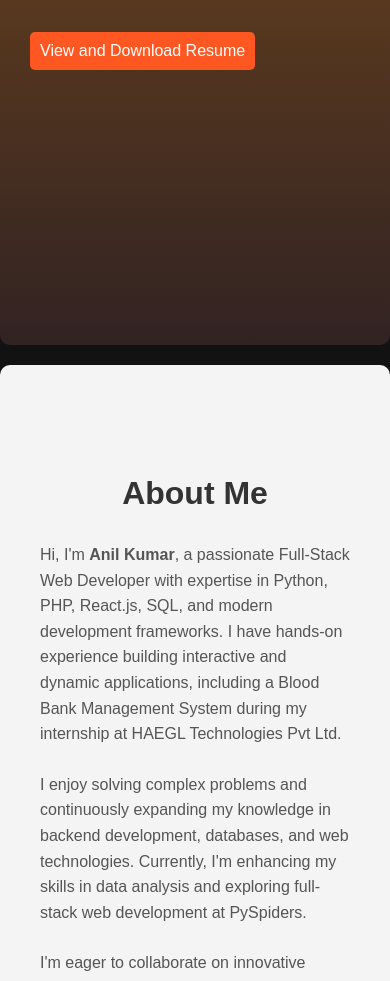
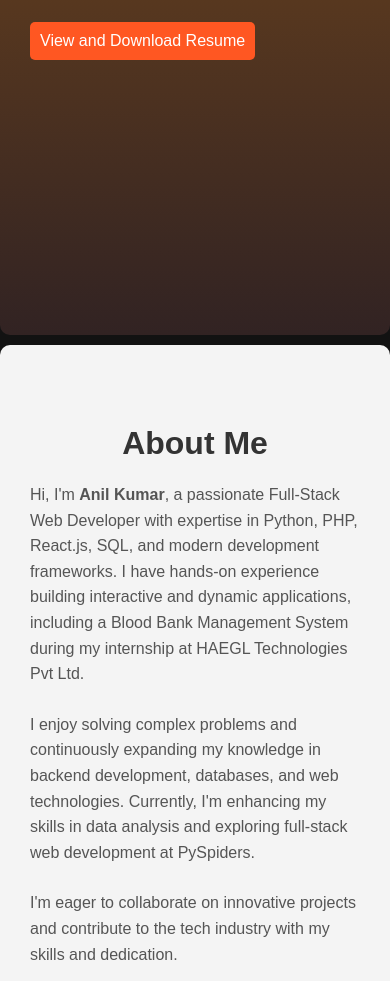
Before and after one commit to Anil-Kumar63/portfolio, a plain HTML site: page index.html in a window 390 px wide. Shown: the part 519-1500 px from the top of the page. Drawn offline with nearby package versions, Linux system fonts and the light colour scheme.

Commit message:
Update style.css

```diff
--- a/style.css
+++ b/style.css
@@ -840,7 +840,7 @@ section:hover {
 /* Responsive Design */
 @media (max-width: 768px) {
     .navbar {
-        flex-direction: column; /* Stack items vertically */
+        flex-direction: row; /* Stack items vertically */
         align-items: flex-start; /* Align items to the start */
         padding: 10px; /* Reduce padding */
     }
@@ -888,25 +888,42 @@ section:hover {
 }
 
 /* Additional Media Query for Smaller Devices */
+
 @media (max-width: 600px) {
+
+    section {
+        padding: 30px 10px; /* Reduced padding for smaller screens */
+        margin: 10px 0; /* Reduced margin for smaller screens */
+        border-radius: 10px;
+        background: rgba(255, 255, 255, 0.1);
+        transition: background 0.3s, transform 0.3s;
+        min-height: auto; /* Adjusted to auto for smaller screens */
+    }
+
     .section-title {
-        font-size: 2rem; /* Smaller title size */
+        font-size: 2rem; /* Adjusted font size for smaller screens */
+        text-align: center;
+        margin: 20px 0; /* Reduced margin for smaller screens */
     }
 
     .about-content {
         font-size: 1rem; /* Smaller font size */
+        padding: 0 10px; /* Added padding for better readability */
     }
 
     .contact-form input,
     .contact-form textarea {
         width: 90%; /* Full width for inputs */
+        padding: 10px; /* Added padding for better touch targets */
     }
 
     .projects-container {
         grid-template-columns: 1fr; /* Single column layout */
+        padding: 0 10px; /* Added padding for better layout */
     }
 
     .project-card {
         width: 100%; /* Full width for project cards */
+        margin-bottom: 20px; /* Added margin for spacing between cards */
     }
 }
```
